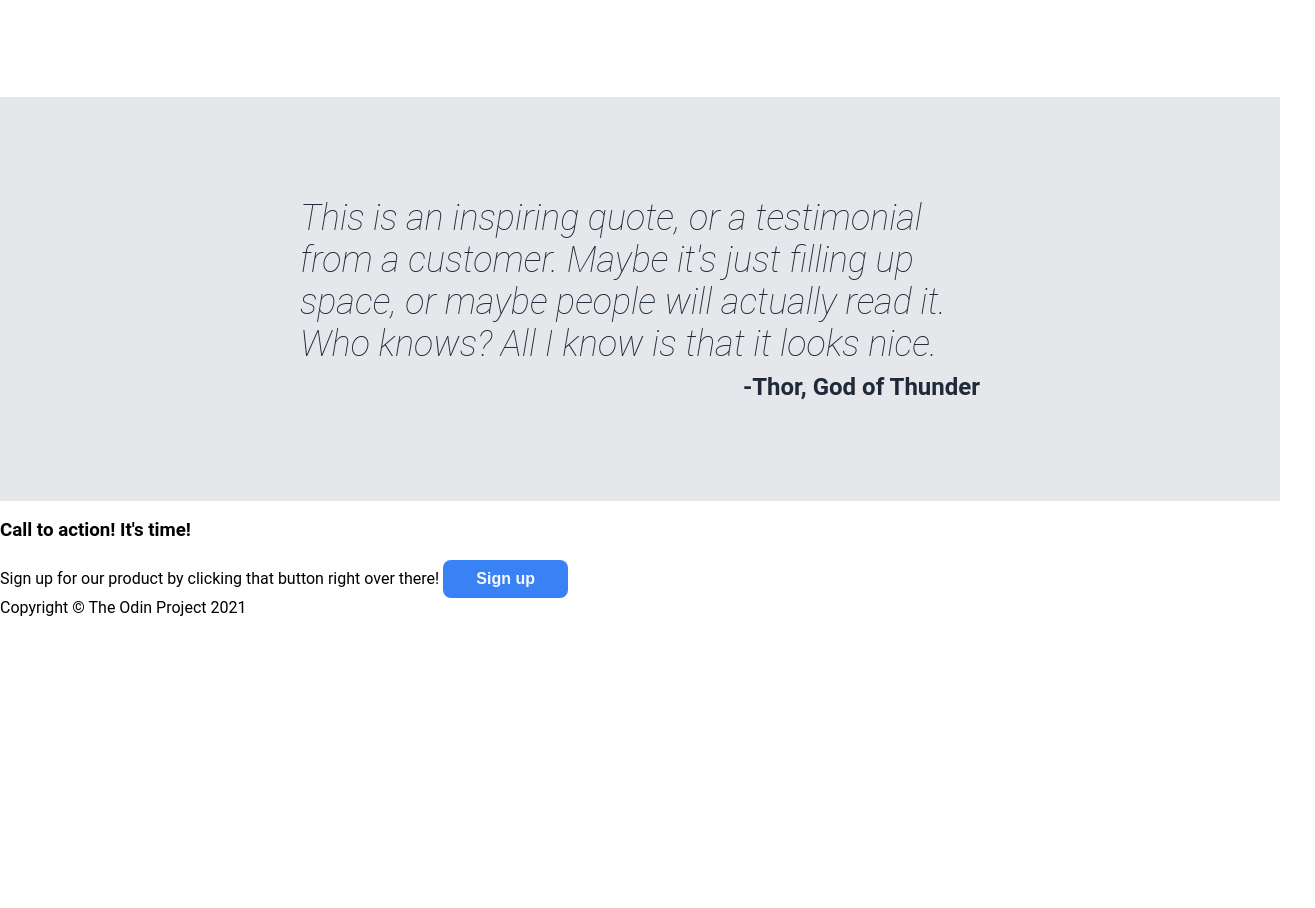
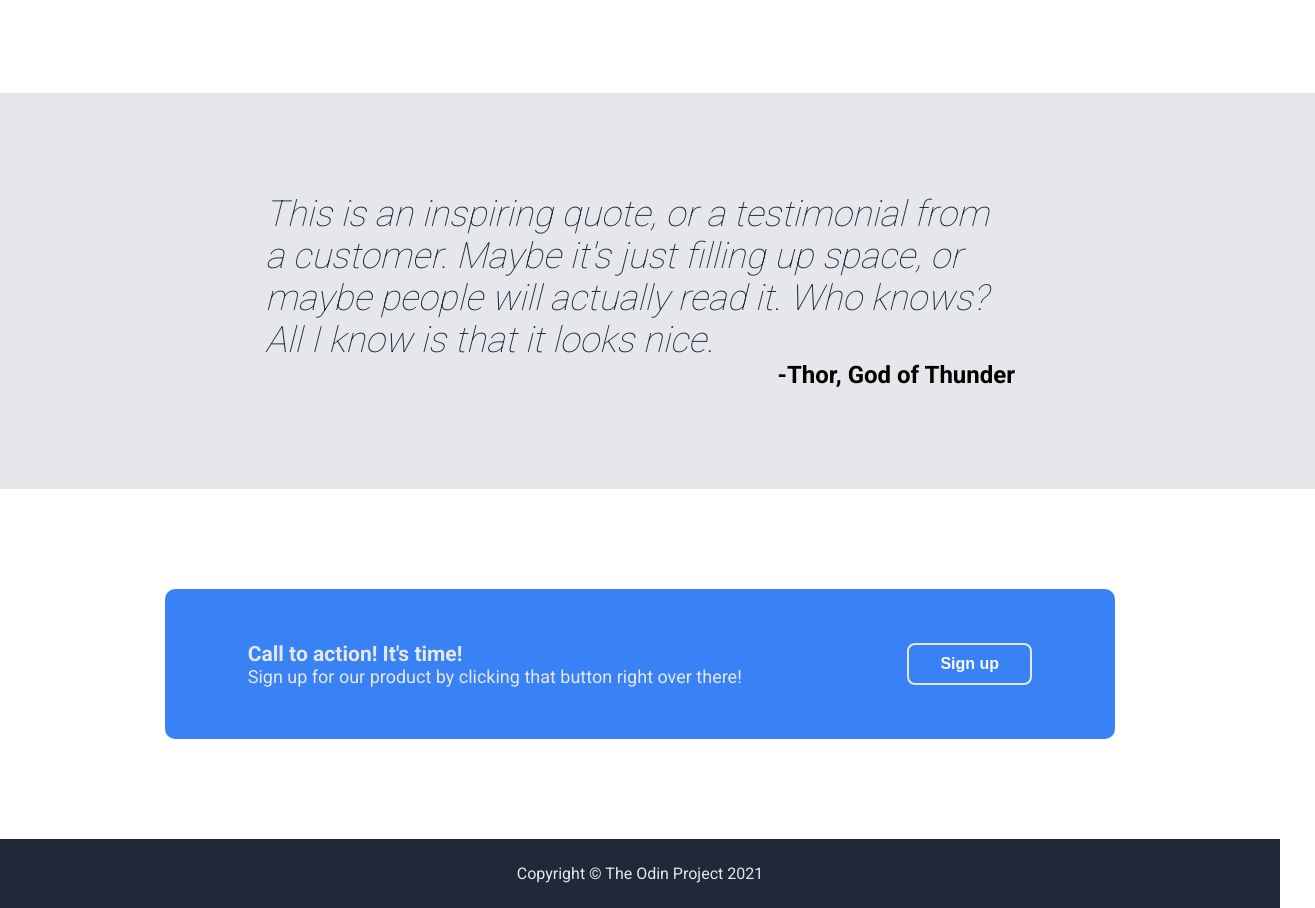
Before and after one commit to huanillo/odin_landing_page, a plain HTML site: page index.html in a window 1280 px wide. Shown: the part 870-1778 px from the top of the page, 1315 px wide, since content can reach past the window. Before the commit the page ends 1487 px from the top, so only its background shows below. Drawn offline with Linux system fonts and the light colour scheme.

Commit message:
Finished section 3, 4 and footer colors and flexbox distribution. General style is same as required. Code fixing shloud be done.

```diff
--- a/index.html
+++ b/index.html
@@ -3,6 +3,7 @@
 <head>
     <meta charset="UTF-8">
     <meta name="viewport" content="width=device-width, initial-scale=1.0">
+    <link href="https://fonts.googleapis.com/css2?family=Roboto:wght@100;300;400;500;700&display=swap" rel="stylesheet">
     <link rel="stylesheet" href="style.css">
     <title>Landing Page</title>
 </head>
@@ -21,10 +22,10 @@
             <p> This website has some subtext that goes here under the main title. It's smaller font and the color is lower contrast.</p>
             <button>Sign Up</button>
         </div>
-        <img src="https://placehold.co/500x250" alt="this is a placeholder for a img">
+        <img src="https://placehold.co/450x250" width="450px" height="250px" alt="this is a placeholder for a img">
     </div>
     <div class="section2">
-        <h2>Some random information</h2>
+        <h2>Some random information.</h2>
         <div class="images">
             <img src="https://placehold.co/150x150" width="150px" height="150px" alt="this is a placeholder for a img"><span class="caption">This is some subtext under an illustration or image</span>
             <img src="https://placehold.co/150x150" width="150px" height="150px" alt="this is a placeholder for a img"><span class="caption">This is some subtext under an illustration or image</span>
@@ -33,13 +34,17 @@
         </div>
     </div>
     <div class="section3">
-        This is an inspiring quote, or a testimonial from a customer. Maybe it's just filling up space, or maybe people will actually read it. Who knows? All I know is that it looks nice.
+        <span class="quote">This is an inspiring quote, or a testimonial from a customer. Maybe it's just filling up space, or maybe people will actually read it. Who knows? All I know is that it looks nice.</span>
         <div class="thor">-Thor, God of Thunder</div>
     </div>
     <div class="section4">
-        <h3>Call to action! It's time!</h3>
-        Sign up for our product by clicking that button right over there!
-        <button>Sign up</button>
+        <div class="section41">
+            <h3>Call to action! It's time!</h3>
+            <span class="signup">Sign up for our product by clicking that button right over there!</span>
+        </div>
+        <div class="section42">
+            <button>Sign up</button>
+        </div>
     </div>
     <div class="footer">
         Copyright © The Odin Project 2021
--- a/style.css
+++ b/style.css
@@ -49,7 +49,7 @@ ul {
   display: flex;
   flex-direction: column;
   justify-content: space-around;
-  width: 500px;
+  width: 450px;
   height: 250px;
   flex-shrink: 0;
 }
@@ -77,7 +77,6 @@ h2 {
   font-size: 36px;
   font-weight: 900;
   text-align: center;
-  border: 1px solid;
 }
 .section2{
   font-size: 18px;
@@ -96,8 +95,11 @@ flex-flow: row wrap;
 gap: 12px 50px;
 margin: 0;
 padding-top: 0px;
-border: 1px solid red;
 margin-bottom: 100px;
+align-items: center;
+justify-items: center;
+width: 750px;
+align-self: center;
 
 }
 .images span{
@@ -108,7 +110,6 @@ margin-bottom: 100px;
   order: 2;
   margin: 0;
   gap: 8px;
-
 }
 
 .images img {
@@ -119,17 +120,21 @@ margin-bottom: 100px;
 
 .section3 {
   background-color: #e5e7eb;
-  font-size: 36px;
-  font-style: italic;
-  font-weight: 100;
-  color: #1f2937;
   display: flex;
   flex-direction: column;
   align-self: center;
   padding: 100px 300px;
   margin: 0;
-  gap: 8px;
+  gap: 0px;
 }
+.section3 span{
+  font-size: 36px;
+  font-style: italic;
+  font-weight: lighter;
+  color: #1f2937;
+  width: 750px;
+}
+
 .thor{
   font-style: normal;
   font-size: 24px;
@@ -139,3 +144,44 @@ margin-bottom: 100px;
   gap: 0;
   padding: 0;
 }
+.section4{
+  color: #E5E7Eb;
+  font-size: 18px;
+  background-color: #3882F6;
+  width: 950px;
+  height: 150px;
+  border-radius: 10px;
+  display: flex;
+  flex-flow: row wrap;
+  justify-content: space-around;
+  align-self: center;
+  margin: 100px;
+}
+.section4 button{
+  border: 2px solid #E5E7Eb;
+}
+
+.section41{
+  display: flex;
+  flex-direction: column;
+  margin: 0;
+  gap: 0;
+  justify-content: center;
+}
+.section42{
+  display: flex;
+  flex-direction: column;
+  margin: 0;
+  gap: 0;
+  justify-content: center;
+}
+.section4 h3{
+  margin: 0;
+  gap: 0;
+}
+.footer {
+  background-color: #1F2937;
+  color: #E5E7Eb;
+  text-align: center;
+  padding: 25px;
+}
```
